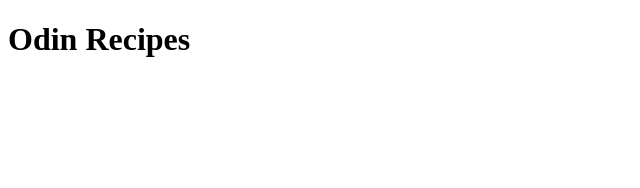
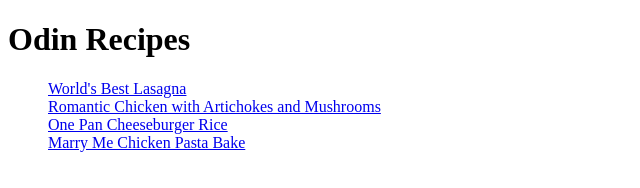
Before and after one commit to krudliere/odin-recipes, a plain HTML site: page index.html in a window 1280 px wide. Shown: the whole page, without its empty margins (0-640 px from the left). Drawn offline with Linux system fonts and the light colour scheme.

Commit message:
Fix bullet style display none to list-style-type none

```diff
--- a/index.html
+++ b/index.html
@@ -8,10 +8,10 @@
 <body>
     <h1>Odin Recipes</h1>
     <ul>
-        <li style="display: none;"><a href="./recipes/lasagna.html">World's Best Lasagna</a></li>
-        <li style="display: none;"><a href="./recipes/romantic-chicken-with-artichokes-and-mushrooms.html">Romantic Chicken with Artichokes and Mushrooms</a></li>
-        <li style="display: none;"><a href="./recipes/one-pan-cheeseburger-rice.html">One Pan Cheeseburger Rice</a></li>
-        <li style="display: none;"><a href="./recipes/marry-me-chicken-pasta-bake.html">Marry Me Chicken Pasta Bake</a></li>
+        <li style="list-style-type:none;"><a href="./recipes/lasagna.html">World's Best Lasagna</a></li>
+        <li style="list-style-type:none;"><a href="./recipes/romantic-chicken-with-artichokes-and-mushrooms.html">Romantic Chicken with Artichokes and Mushrooms</a></li>
+        <li style="list-style-type:none;"><a href="./recipes/one-pan-cheeseburger-rice.html">One Pan Cheeseburger Rice</a></li>
+        <li style="list-style-type:none;"><a href="./recipes/marry-me-chicken-pasta-bake.html">Marry Me Chicken Pasta Bake</a></li>
     </ul>
 </body>
 </html>
```
